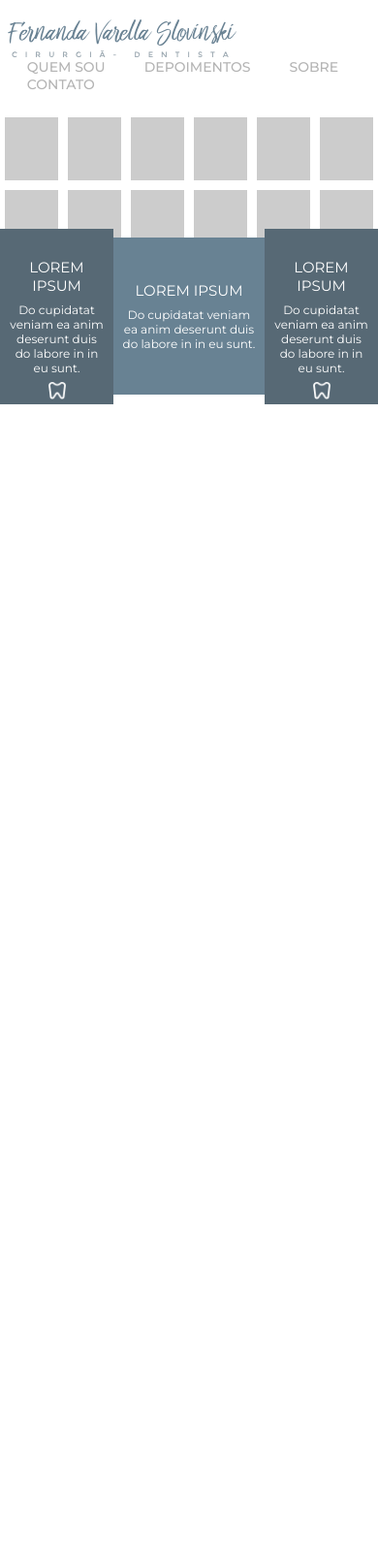
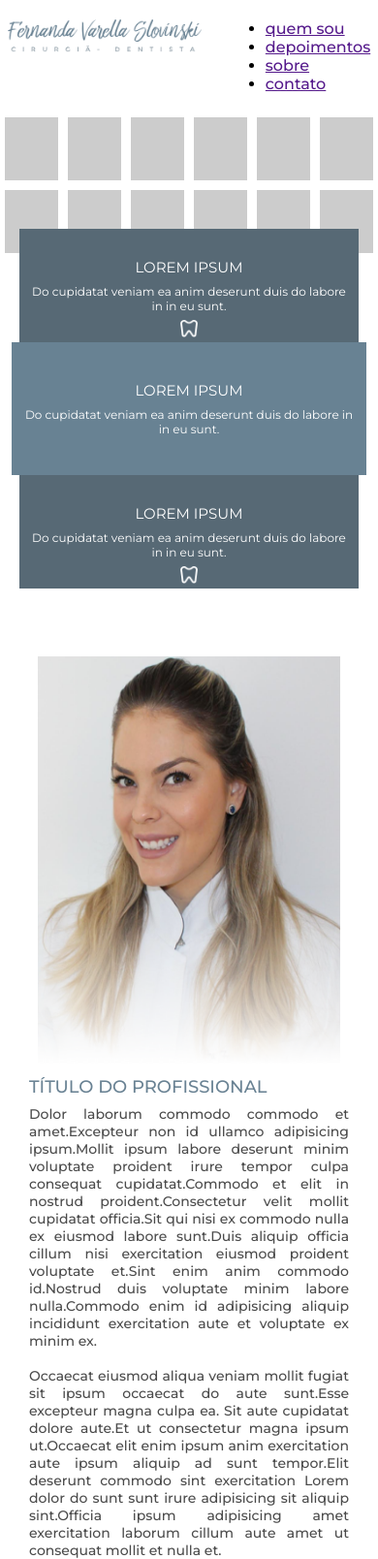
Before and after one commit to daniloaugusto0212/landing_page_dentista, a PHP site: page / in a window 390 px wide. Shown: the whole page at 97% size. Before the commit the page ends 417 px from the top, so only its background shows below. Run offline with PHP 8.4, Linux system fonts and the light colour scheme.

Commit message:
Criação da seção do perfil

```diff
--- a/css/style.css
+++ b/css/style.css
@@ -29,22 +29,27 @@ header .logo img{
     width: 236px;
 }
 
-header nav{
+header nav.menu-mobile{
+    float: right;
+    display: none;
+}
+
+header nav.menu-desktop{
     float: right;
 }
 
-header nav ul{
+header nav.menu-desktop ul{
     list-style-type: none;
 }
 
-header nav ul li{
+header nav.menu-desktop ul li{
     float: left;
     font-size: 14px;
     padding: 0 20px;
     text-transform: uppercase;
 }
 
-header nav ul li a{
+header nav.menu-desktop ul li a{
     color: #b4b4b4;
     text-decoration: none;
 }
@@ -94,18 +99,136 @@ section.servicos > .container .box-servico p{
 
 section.servicos > .container .box-servico:nth-of-type(1){
     width: 30%;
-    padding: 30px 2%;
+    padding: 50px 2%;
     background-color: #576975;
 }
 
 section.servicos > .container .box-servico:nth-of-type(2){
     width: 40%;
-    padding: 45px 2%;
+    padding: 80px 2%;
     background: #688293;
 }
 
 section.servicos > .container .box-servico:nth-of-type(3){
     width: 30%;
-    padding: 30px 2%;
+    padding: 50px 2%;
     background-color: #576975;
 }
+
+section.perfil-container{
+    padding: 40px 0;
+}
+
+section.perfil-container .container{
+    max-width: 800px;
+}
+
+section.perfil-container .perfil-wraper{
+    padding-top: 60%;
+    position: relative;
+}
+
+section.perfil-container .perfil-wraper2{
+    position: absolute;
+    left: 0;
+    top: 0;
+    display: flex;
+    align-items: center;
+    width: 100%;
+    height: 100%;
+}
+
+section.perfil-container .img-perfil{
+    width: 40%;
+    height: 100%;
+    background-image: url("../images/img_perfil.png");
+    background-size: 100% 100%;
+}
+
+section.perfil-container .texto-perfil{
+    width: 60%;
+    padding: 0 30px;
+}
+
+section.perfil-container .texto-perfil h2{
+    color: #698293;
+    font-size: 18px;
+    text-transform: uppercase;
+}
+
+section.perfil-container .texto-perfil h2{
+    color: #698293;
+    font-size: 18px;
+    text-transform: uppercase;
+}
+
+section.perfil-container .texto-perfil p{
+    color: #4b4b4b;
+    font-size: 14px;
+    margin-top: 8px;
+}
+
+@media screen and (max-width: 768px) {
+
+    header nav.menu-desktop{
+        display: none;
+    }
+
+    header nav.menu-mobile{
+        display: block;
+    }
+
+    section.servicos > .container{
+        flex-direction: column;
+    }
+
+    section.servicos > .container .box-servico:nth-of-type(1){
+        width: 90%;
+        max-width: 350px;
+        padding: 30px 2%;
+    }
+
+    section.servicos > .container .box-servico:nth-of-type(2){
+        width: 94%;
+        max-width: 400px;
+        padding: 40px 2%;
+    }
+
+    section.servicos > .container .box-servico:nth-of-type(3){
+        width: 90%;
+        max-width: 350px;
+        padding: 30px 2%;
+    }
+
+    section.perfil-container .perfil-wraper2{
+        display: inline-block;
+        text-align: center;
+    }
+
+    section.perfil-container .img-perfil{
+        width: 50%;
+        padding-top: 70%;
+        display: inline-block;
+        height: auto;
+    }
+
+    section.perfil-container .texto-perfil{
+        display: inline-block;
+        text-align: justify;
+        width: 100%;
+        padding: 0 30px;
+    }
+}
+
+@media screen and (max-width: 580px){
+    section.perfil-container .img-perfil{
+        width: 80%;
+        padding-top: 110%;
+    }
+}
+
+@media screen and (max-width: 480px){
+    header .logo img{
+        width: 200px;
+    }
+}
--- a/index.php
+++ b/index.php
@@ -19,7 +19,16 @@
                 <img src="images/logo.png" alt="Logomarca do consultório dentista">
             </div>
             <!-- /.logo -->
-            <nav>
+            <nav class="menu-desktop">
+                <ul>
+                    <li><a href="">quem sou</a></li>
+                    <li><a href="">depoimentos</a></li>
+                    <li><a href="">sobre</a></li>
+                    <li><a href="">contato</a></li>
+                </ul>
+            </nav>
+
+            <nav class="menu-mobile">
                 <ul>
                     <li><a href="">quem sou</a></li>
                     <li><a href="">depoimentos</a></li>
@@ -118,5 +127,28 @@
         <!-- /.container -->
     </section>
     <!-- /.servicos -->
+
+    <section class="perfil-container">
+        <div class="container">
+            <div class="perfil-wraper">
+                <div class="perfil-wraper2">
+                    <div class="img-perfil"></div>
+                    <!-- /.img-perfil -->
+                    <div class="texto-perfil">
+                        <h2>Título do Profissional</h2>
+                        <p>Dolor laborum commodo commodo et amet.Excepteur non id ullamco adipisicing ipsum.Mollit ipsum labore deserunt minim voluptate proident irure tempor culpa consequat cupidatat.Commodo et elit in nostrud proident.Consectetur velit mollit cupidatat officia.Sit qui nisi ex commodo nulla ex eiusmod labore sunt.Duis aliquip officia cillum nisi exercitation eiusmod proident voluptate et.Sint enim anim commodo id.Nostrud duis voluptate minim labore nulla.Commodo enim id adipisicing aliquip incididunt exercitation aute et voluptate ex minim ex.
+                        <br><br>
+                        Occaecat eiusmod aliqua veniam mollit fugiat sit ipsum occaecat do aute sunt.Esse excepteur magna culpa ea.
+                        Sit aute cupidatat dolore aute.Et ut consectetur magna ipsum ut.Occaecat elit enim ipsum anim exercitation aute ipsum aliquip ad sunt tempor.Elit deserunt commodo sint exercitation Lorem dolor do sunt sunt irure adipisicing sit aliquip sint.Officia ipsum adipisicing amet exercitation laborum cillum aute amet ut consequat mollit et nulla et.</p>
+                    </div>
+                    <!-- /.texto-perfil -->
+                </div>
+                <!-- /.perfil-wraper2 -->
+            </div>
+            <!-- /.perfil-wraper -->
+        </div>
+        <!-- /.container -->
+    </section>
+    <!-- /.perfil-container -->
 </body>
 </html>
```
Also changed, not shown: images/img_perfil.png (added).
